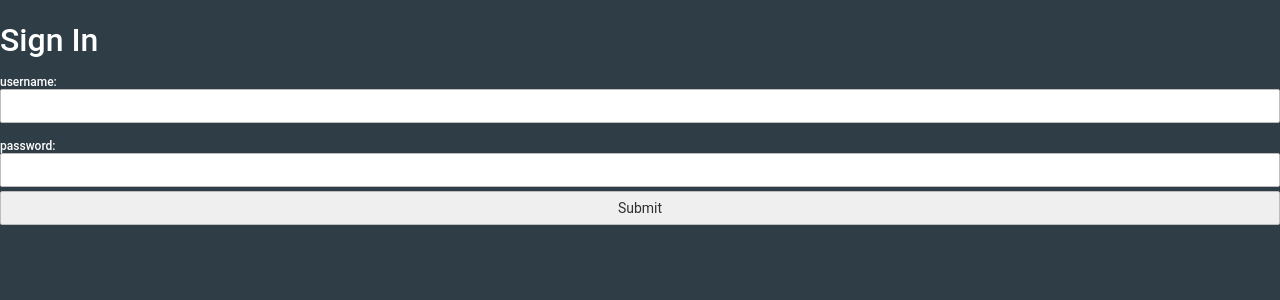
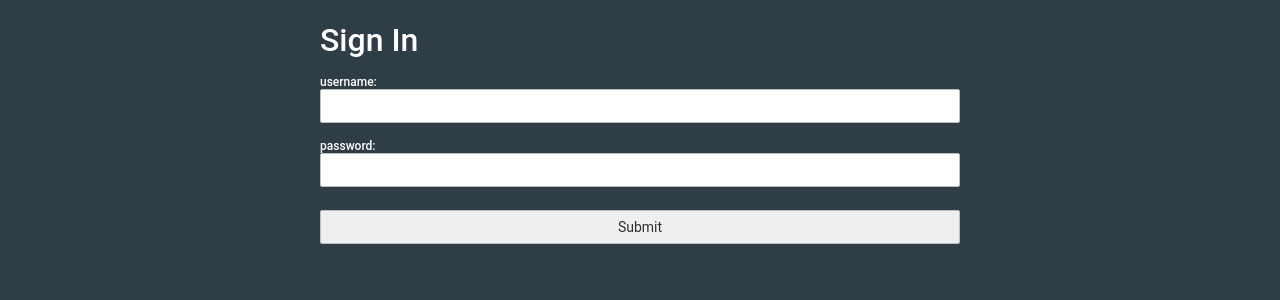
Before and after one commit to jadekeegan/kiwi, a React (Create React App) app: page /sign-in in a window 1280 px wide. Shown: the top 300 px of the page. Built offline with nearby package versions, Linux system fonts and the light colour scheme.

Commit message:
sign in with styled

```diff
--- /dev/null
+++ b/src/components/signin.component.css
@@ -0,0 +1,4 @@
+.signin-page {
+    margin: auto;
+    width: 50%;
+  }
--- a/src/components/signin.component.js
+++ b/src/components/signin.component.js
@@ -1,6 +1,6 @@
 import React, { Component } from 'react';
 import { Link } from 'react-router-dom';
-import "./home.component.css"
+import "./signin.component.css"
 
 export default class SignIn extends Component {
   constructor(props) {
@@ -30,7 +30,7 @@ export default class SignIn extends Component {
 
   render() {
     return (
-      <div>
+      <div class="signin-page">
         <h1>Sign In</h1>
         <form onSubmit={this.handleSubmit}>
         <label>
@@ -41,6 +41,8 @@ export default class SignIn extends Component {
           Password:
           <input name="password" type="text" value={this.state.value} onChange={this.handleInputChange} />
         </label>
+        <br>
+        </br>
           <Link to="/dashboard">
             <input type="submit" value="Submit" />
           </Link>
```
